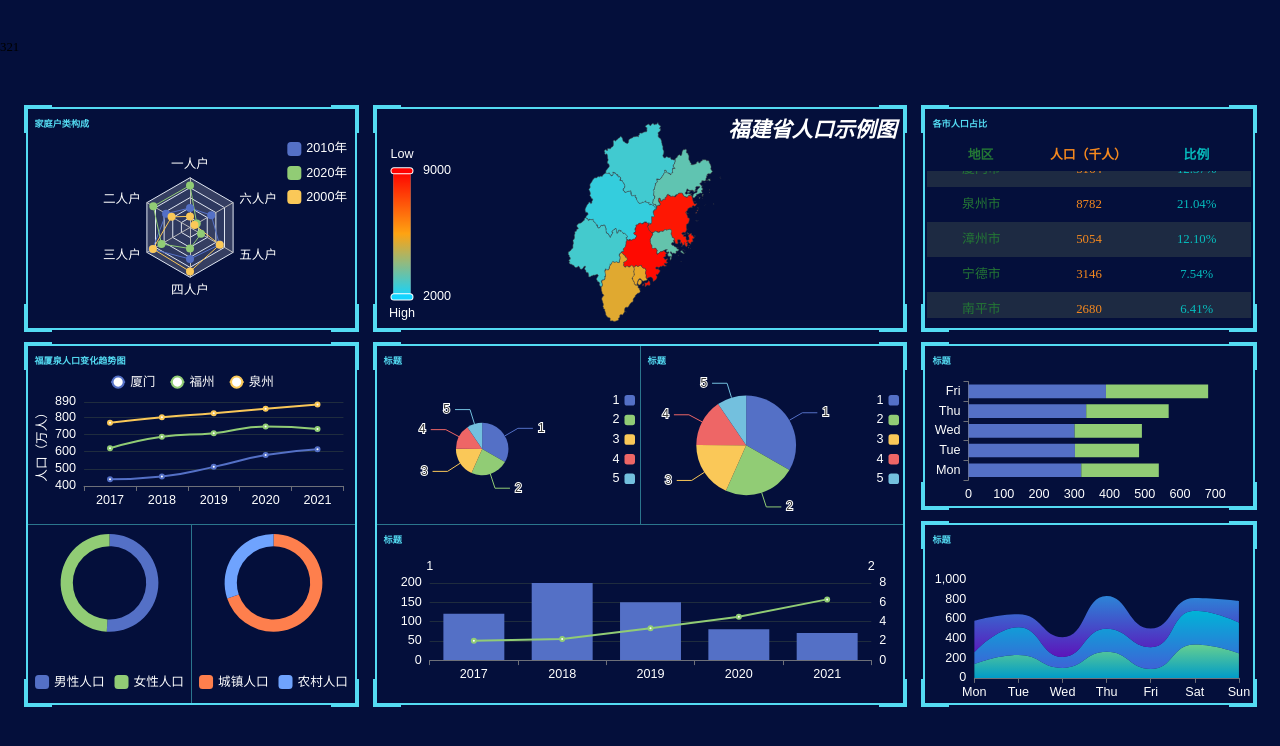
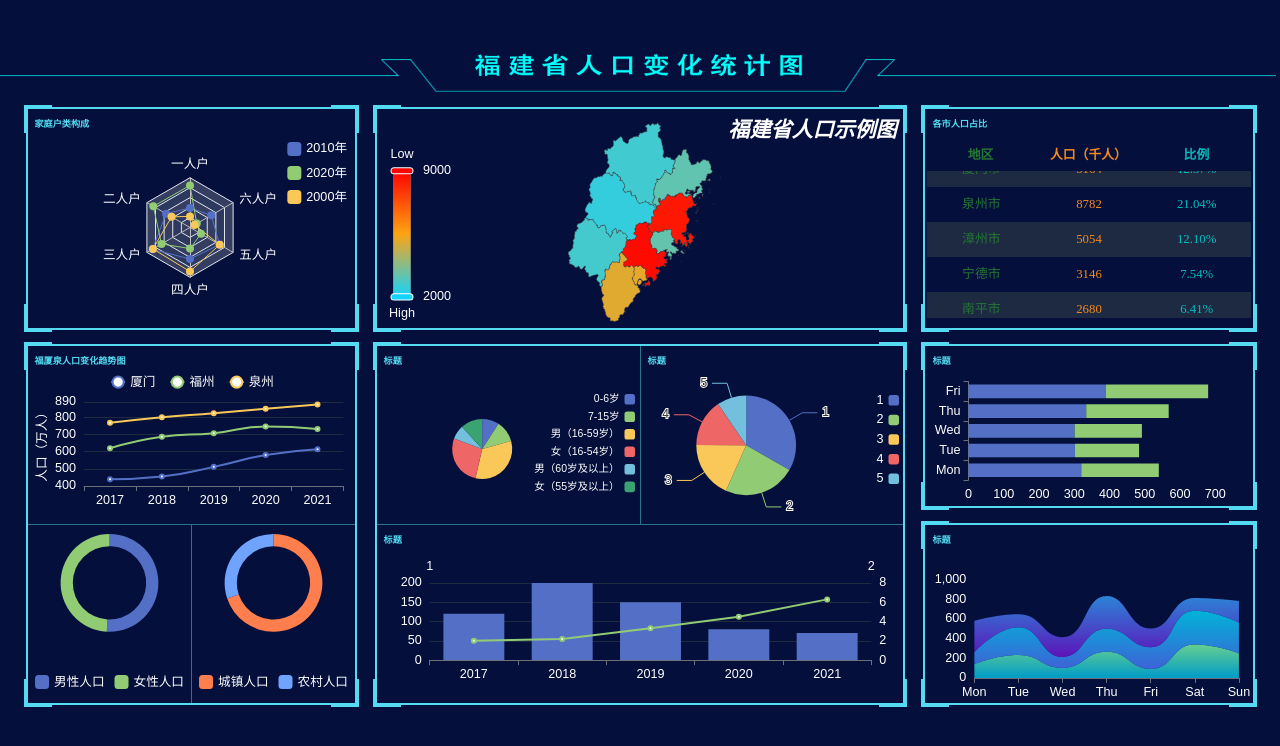
Before and after one commit to DaozhangChen/big-screen, a React (Vite) app: page / in a window 1280 px wide. Shown: the top 746 px of the page. Built offline with nearby package versions, Linux system fonts and the light colour scheme.

Commit message:
完成header

```diff
--- a/src/App.tsx
+++ b/src/App.tsx
@@ -14,7 +14,7 @@ function App() {
   return (
     <div className="wrapper">
       <header className="headerWrapper">
-        321
+        <img src="../src/assets/background.png" alt="654" />
       </header>
       <div className="itemWrapper">
         <section>
--- a/src/charts/leftLeftPieChart.tsx
+++ b/src/charts/leftLeftPieChart.tsx
@@ -2,7 +2,6 @@ import { useEffect, useRef } from "react"
 import * as echart from 'echarts'
 import { EChartOption } from "echarts/lib/echarts";
 import { remWidth } from "../helpers/remWidth";
-import { randomNumber } from "../helpers/randomNumber";
 
 const LeftLeftPieChart = () => {
     const refDiv = useRef<HTMLDivElement>(null)
--- a/src/charts/midLeftPieChart.tsx
+++ b/src/charts/midLeftPieChart.tsx
@@ -9,26 +9,37 @@ const MidLeftPieChart = () => {
         legend: {
             orient: 'vertical',
             left: 'right',
-            textStyle: { color: '#fff', fontSize: remWidth(18) },
+            textStyle: { color: '#fff', fontSize: remWidth(15) },
             itemWidth: remWidth(15),
             itemHeight: remWidth(15),
             itemGap: remWidth(10),
             top: '10%'
         },
+        tooltip: {
+            trigger: 'item',
+            valueFormatter: (value: number) => value + '%'
+        },
         series: [
             {
                 right: '20%',
-                name: 'Access From',
+                name: '各年龄组人口比重',
                 type: 'pie',
-                radius: '35%',
+                radius: '40%',
+                label: {
+                    show: false
+                },
                 data: [
-                    { value: 1048, name: '1' },
-                    { value: 735, name: '2' },
-                    { value: 580, name: '3' },
-                    { value: 484, name: '4' },
-                    { value: 300, name: '5' }
+                    { value: 9.2, name: '0-6岁' },
+                    { value: 11.7, name: '7-15岁' },
+                    { value: 33.1, name: '男（16-59岁）' },
+                    { value: 27.2, name: '女（16-54岁）' },
+                    { value: 7.7, name: '男（60岁及以上）' },
+                    { value: 11.8, name: '女（55岁及以上）' }
                 ],
                 emphasis: {
+                    label: {
+                        show: true
+                    },
                     itemStyle: {
                         shadowColor: 'rgba(0, 0, 0, 0.5)'
                     }
--- a/src/style/App.scss
+++ b/src/style/App.scss
@@ -11,7 +11,12 @@
 .headerWrapper {
     width: px(1826);
     height: px(74);
-    background-color: $mainColor;
+    overflow: hidden;
+
+    &>img {
+        width: px(1820);
+        transform: translateY(-1px);
+    }
 }
 
 .itemWrapper {
```
Also changed, not shown: tsconfig.json (+13 -3 lines), src/assets/background.png (added).
